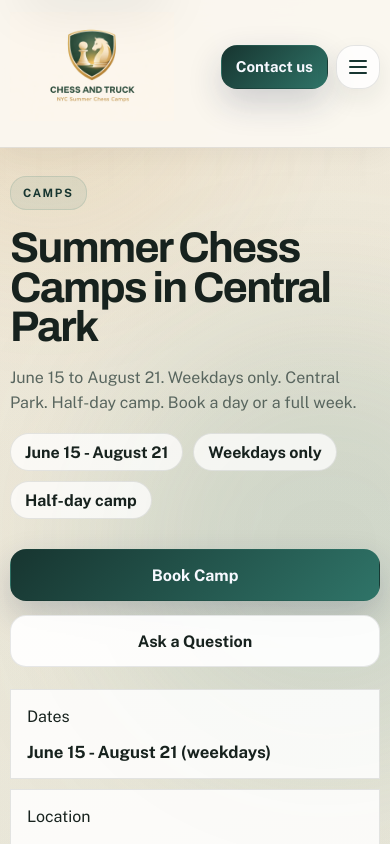
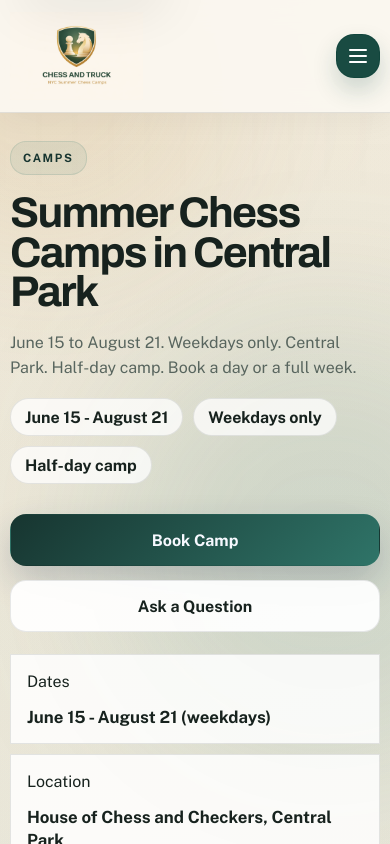
Before and after one commit to Aminjon0603/chess-and-truck-site, a React (Vite) app: page / in a window 390 px wide. Shown: the top 844 px of the page. Built offline with nearby package versions, Linux system fonts and the light colour scheme.

Commit message:
Fix mobile header layout

```diff
--- a/src/ChessTruckApp.jsx
+++ b/src/ChessTruckApp.jsx
@@ -3872,7 +3872,7 @@ function ChessTruckApp() {
               className="btn btn-primary header-button"
               onNavigate={() => setIsMobileNavOpen(false)}
             >
-              Contact us
+              {isCompactViewport ? "Contact" : "Contact us"}
             </AppLink>
             <button
               type="button"
--- a/src/site.css
+++ b/src/site.css
@@ -2444,23 +2444,23 @@ a {
   }
 
   .header-row {
-    grid-template-columns: minmax(0, 1fr) auto;
-    grid-template-areas:
-      "brand actions"
-      "nav nav";
+    display: flex;
+    flex-wrap: wrap;
+    justify-content: space-between;
     gap: 14px 12px;
     padding: 12px 0;
     align-items: center;
   }
 
   .brand-link {
-    grid-area: brand;
+    flex: 0 1 calc(100% - 56px);
     min-width: 0;
     gap: 0;
+    max-width: calc(100% - 56px);
   }
 
   .brand-mark {
-    width: clamp(150px, 42vw, 220px);
+    width: clamp(118px, 34vw, 156px);
   }
 
   .brand-copy strong {
@@ -2472,13 +2472,14 @@ a {
   }
 
   .header-actions {
-    grid-area: actions;
-    gap: 8px;
+    position: static;
+    flex: 0 0 auto;
+    gap: 6px;
   }
 
   .site-nav {
     display: none;
-    grid-area: nav;
+    width: 100%;
     flex-direction: column;
     gap: 8px;
     padding: 14px;
@@ -2587,10 +2588,7 @@ a {
   }
 
   .header-button {
-    min-height: 44px;
-    padding: 0 14px;
-    width: auto;
-    font-size: 0.94rem;
+    display: none;
   }
 
   .nav-toggle {
@@ -2598,6 +2596,13 @@ a {
     display: inline-flex;
     width: 44px;
     height: 44px;
+    border-color: rgba(17, 69, 60, 0.92);
+    background: rgba(17, 69, 60, 0.96);
+    box-shadow: 0 12px 24px rgba(17, 69, 60, 0.2);
+  }
+
+  .nav-toggle span {
+    background: #fff;
   }
 
   .cta-row .btn,
```
